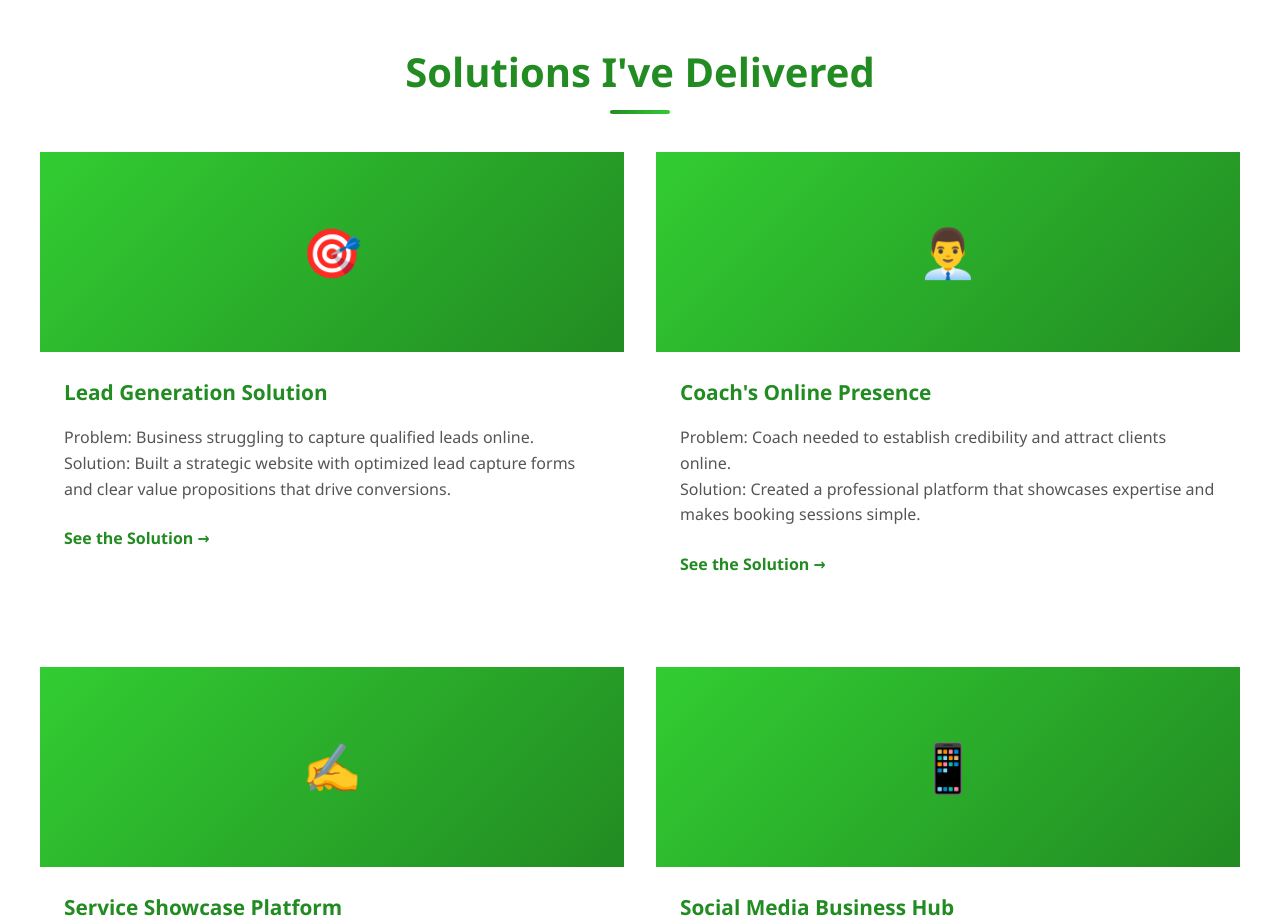
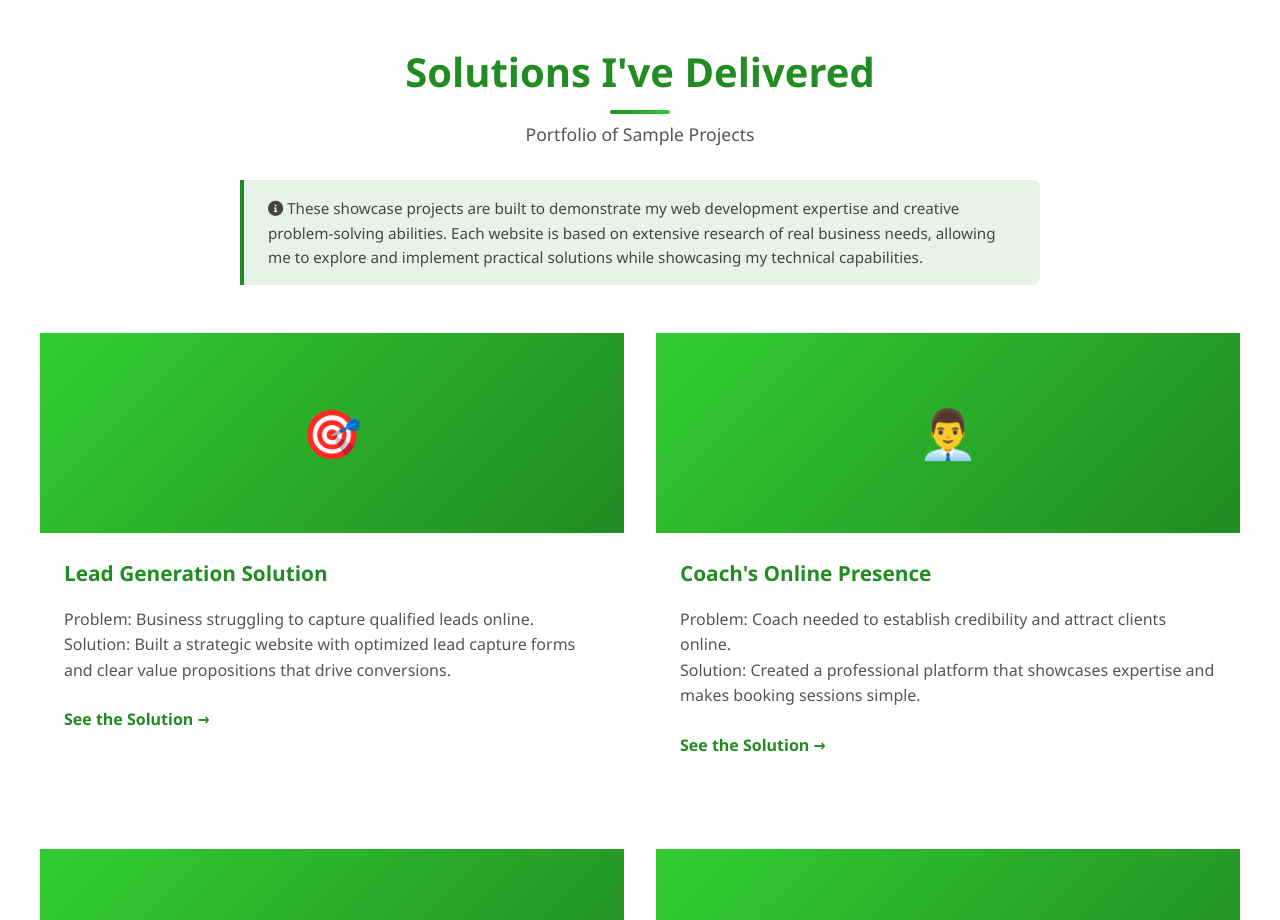
Before and after one commit to JethroPanoBermejo-sample-website/WorkWithJethroDev.pro, a plain HTML site: page index.html in a window 1280 px wide. Shown: the part 3820-4740 px from the top of the page. Drawn offline with Linux system fonts and the light colour scheme.

Commit message:
Update index.html

```diff
--- a/index.html
+++ b/index.html
@@ -566,6 +566,27 @@
         .projects {
             padding: 6rem 2rem;
             background: white;
+        }
+
+        .section-subtitle {
+            text-align: center;
+            color: #555;
+            font-size: 1.1rem;
+            margin-top: -2rem;
+            margin-bottom: 2rem;
+            font-weight: normal;
+        }
+
+        .project-type-note {
+            background: rgba(34, 139, 34, 0.1);
+            border-left: 4px solid #228B22;
+            padding: 1rem 1.5rem;
+            border-radius: 0 8px 8px 0;
+            margin: 0 auto 3rem;
+            max-width: 800px;
+            color: #444;
+            font-size: 0.95rem;
+            line-height: 1.6;
         }
 
         .projects-grid {
@@ -1364,6 +1385,9 @@
     <section id="projects" class="projects">
         <div class="container">
             <h2 class="section-title">Solutions I've Delivered</h2>
+            <p class="section-subtitle">Portfolio of Sample Projects</p>        <div class="project-type-note">
+            <i class="fas fa-info-circle"></i> These showcase projects are built to demonstrate my web development expertise and creative problem-solving abilities. Each website is based on extensive research of real business needs, allowing me to explore and implement practical solutions while showcasing my technical capabilities.
+        </div>
             <div class="projects-grid">
                 <div class="project-card">
                     <div class="project-image">🎯</div>
```
